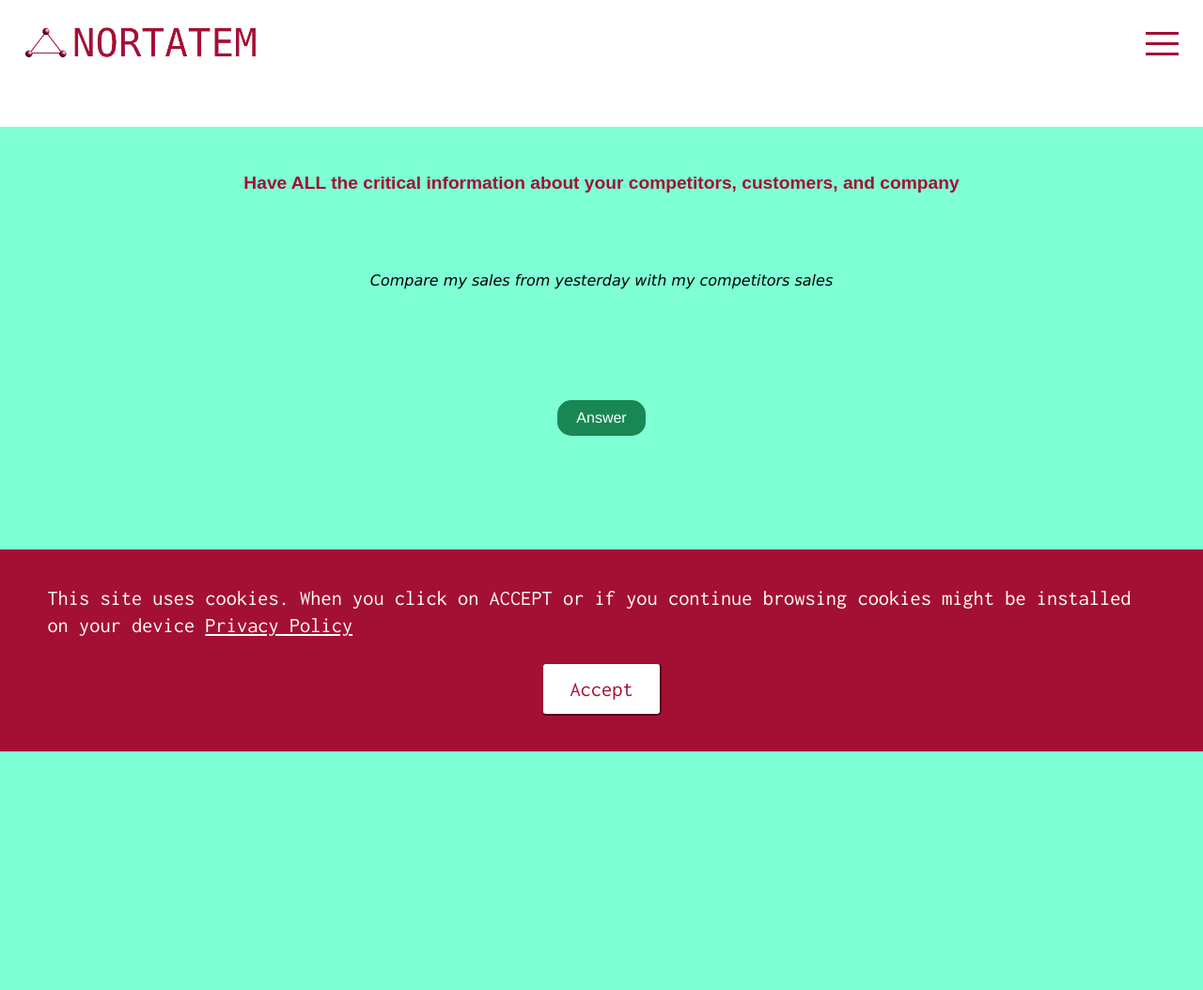
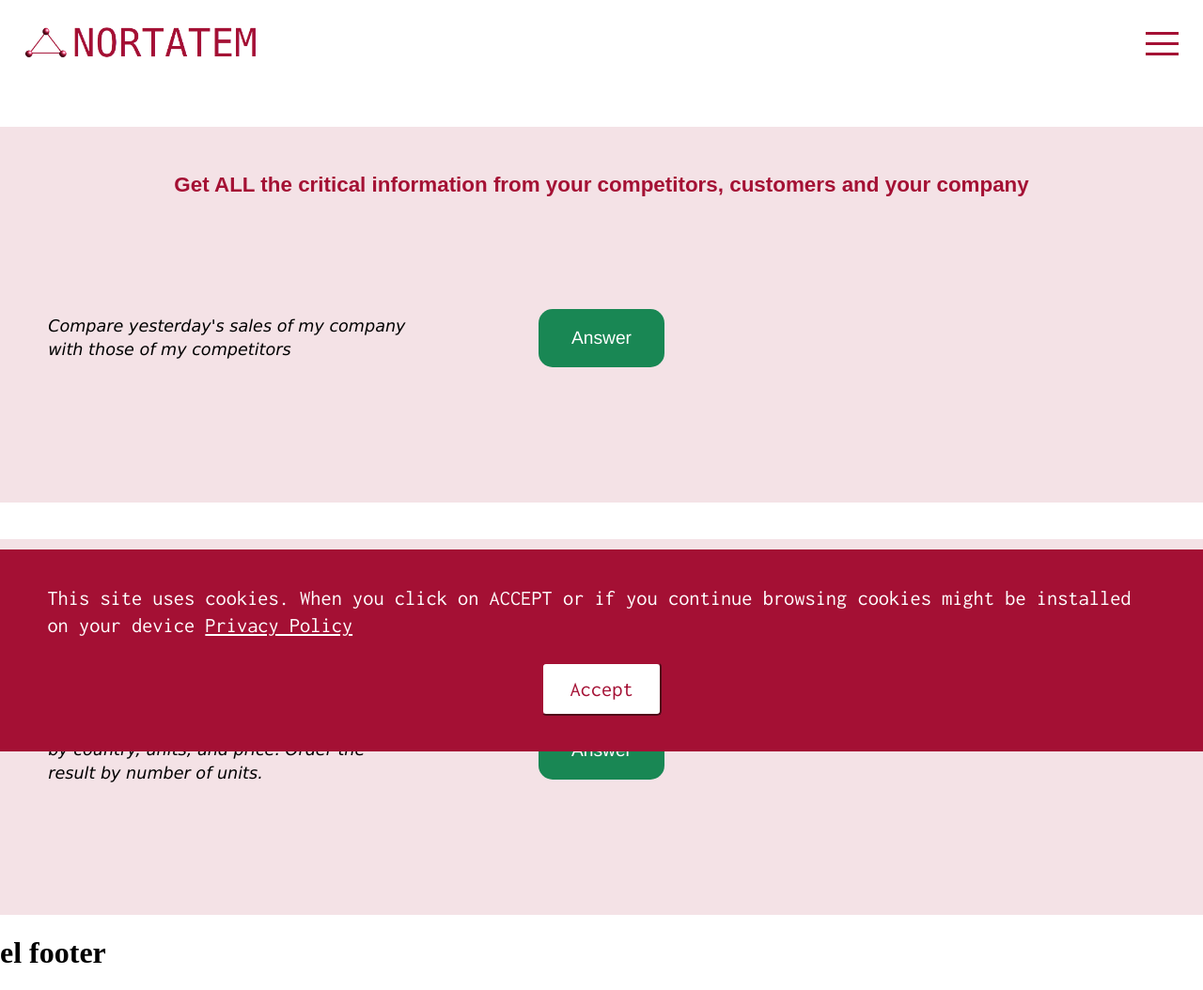
Before and after one commit to juanpablovs/nortatem_1, a Django app: page /ceos/ in a window 1280 px wide. Shown: the whole page at 94% size. Before the commit the page ends 800 px from the top, so only its background shows below. Run offline with Django 4.2, Linux system fonts and the light colour scheme.

Commit message:
ceos wip

```diff
--- a/nrt/public/templates/public/ceos.html
+++ b/nrt/public/templates/public/ceos.html
@@ -25,6 +25,22 @@
         </div>
     </section>
 
+    <section>
+        <h1 class="section-title">{{ content.section_2.title }}</h1>
+        <div class="section-body">
+            <div class="section-body-question">
+                <p>{{ content.section_2.question }}</p>
+            </div>
+            <div class="section-body-button">
+                <button type="button" class="btn generateAnswer"             data-id="ceos-section-body-answer-reliability"
+                data-answer="{{ content.section_2.answer }}">{{ content.section_2.button_text }}</button>
+            </div>
+            <div class="section-body-answer">
+                <p id="ceos-section-body-answer-reliability"></p>
+            </div>
+        </div>
+    </section>
+
 
 </main>
 
--- a/nrt/public/views.py
+++ b/nrt/public/views.py
@@ -29,10 +29,16 @@
         'cookie_policy': cookie_policy,
         'content': {
             'section_1' : {
-                'title': 'Have ALL the critical information about your competitors, customers, and company',
-                'question': 'Compare my sales from yesterday with my competitors sales',
+                'title': 'Get ALL the critical information from your competitors, customers and your company',
+                'question': "Compare yesterday's sales of my company with those of my competitors",
                 'button_text': 'Answer',
-                'answer': 'Competitor A and B sold 582 units and 889 units at an average price of €2.79 and €2.19 respectively. Our sales were 329 units at an average price of €2.89. Based on that, would you like me to do a projection for this week?',
+                'answer': 'Competitor A sold 582 units at an average of €2.79 per unit. Competitor B sold 889 units at €2.19 on average. Our sales were 329 units at an average of €2.89. Based on this data, do you want me to estimate our sales and those of the competition for this week?',
+            },
+            'section_2' : {
+                'title': "Save time and money with a consultant who is 100% independent, unbiased and completely confidential",
+                'question': "Give me the breakdown of product A's sales by country, units, and price. Order the result by number of units.",
+                'button_text': 'Answer',
+                'answer': 'Yesterday, product A in country A sold 21 units at €2.1. In country B 19 units were sold at €2.3 and in country C 14 units were sold at €2.10. Commercial efficiency has decreased compared to the previous day',
             },
         },
     })
--- a/nrt/static/public/css/ceos.css
+++ b/nrt/static/public/css/ceos.css
@@ -1,6 +1,7 @@
-section { background-color: aquamarine;
+section {
+    background-color: var(--nortatem-red-12-transp);
     box-sizing: border-box;
-    margin: 3% 0;
+    margin: 3% 0 0;
     padding: 2% 4%;
     min-height: 400px;
 }
@@ -39,7 +40,7 @@
     font-style: italic;
     font-family: Verdana, Geneva, Tahoma, sans-serif;
     font-size: 1rem;
-    line-height: 1.2;
+    line-height: 1.3;
 }
 
 .btn {
@@ -72,4 +73,32 @@
 
 @media screen and (min-width: 768px) {
 
+    h1.section-title {
+    margin: 2% 0 0;
+    font-size: 1.4rem;
+    }
+
+    .section-body {
+        flex-direction: row;
+        height: 300px;
+    }
+
+    .section-body-question, .section-body-button, .section-body-answer {
+        flex: 1;
+    }
+
+    .btn {
+        padding: 20px 35px;
+        font-size: 1.2rem;
+    }
+
+    .section-body-question > p, .section-body-answer > p {
+        text-align: start;
+        font-size: 1.1rem;
+        line-height: 1.4;
+    }
+
+    .section-body-button {
+        text-align: center;
+    }
 }
--- a/nrt/static/public/css/publicbase.css
+++ b/nrt/static/public/css/publicbase.css
@@ -16,6 +16,7 @@
 
 	/* colors */
 	--nortatem-red-no-transp: rgba(164, 16, 52);
+	--nortatem-red-12-transp: rgba(164, 16, 52, 0.12);
 	--nortatem-red-25-transp: rgba(164, 16, 52, 0.25);
 	--white-no-transp: rgba(255, 255, 255);
 	--green-no-transp: rgba(25, 135, 84);
```
